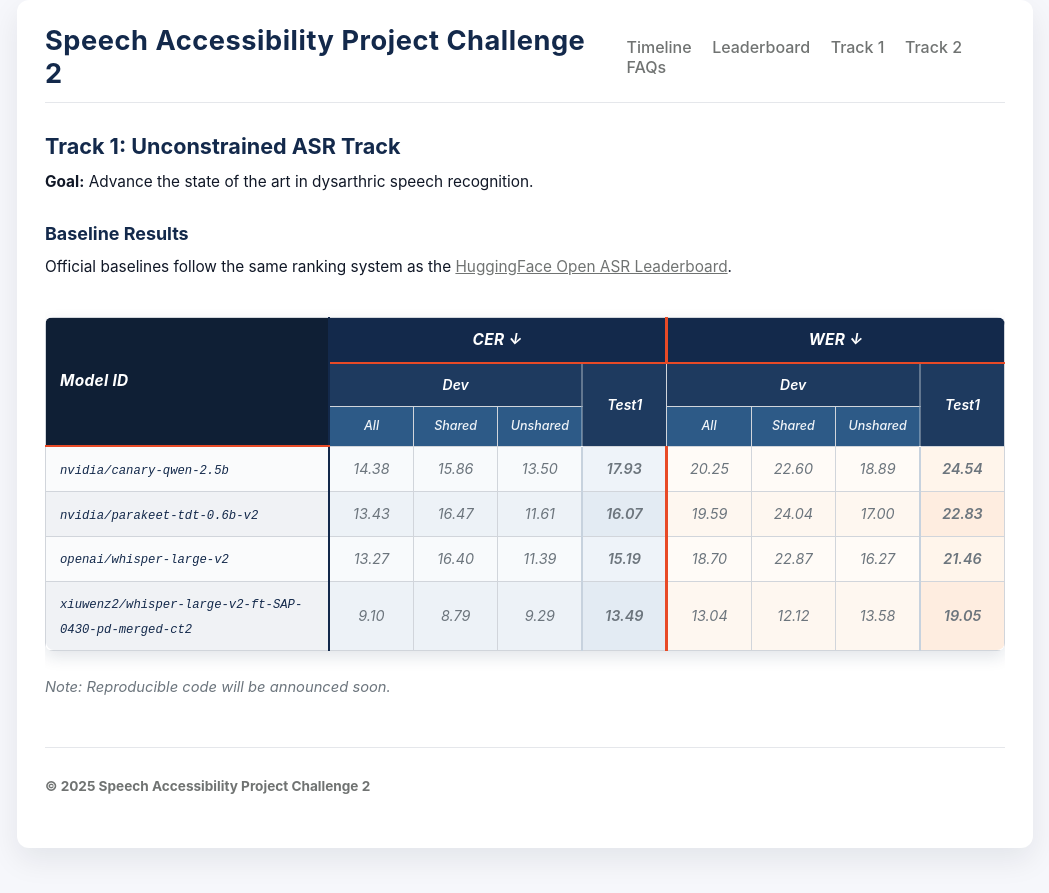
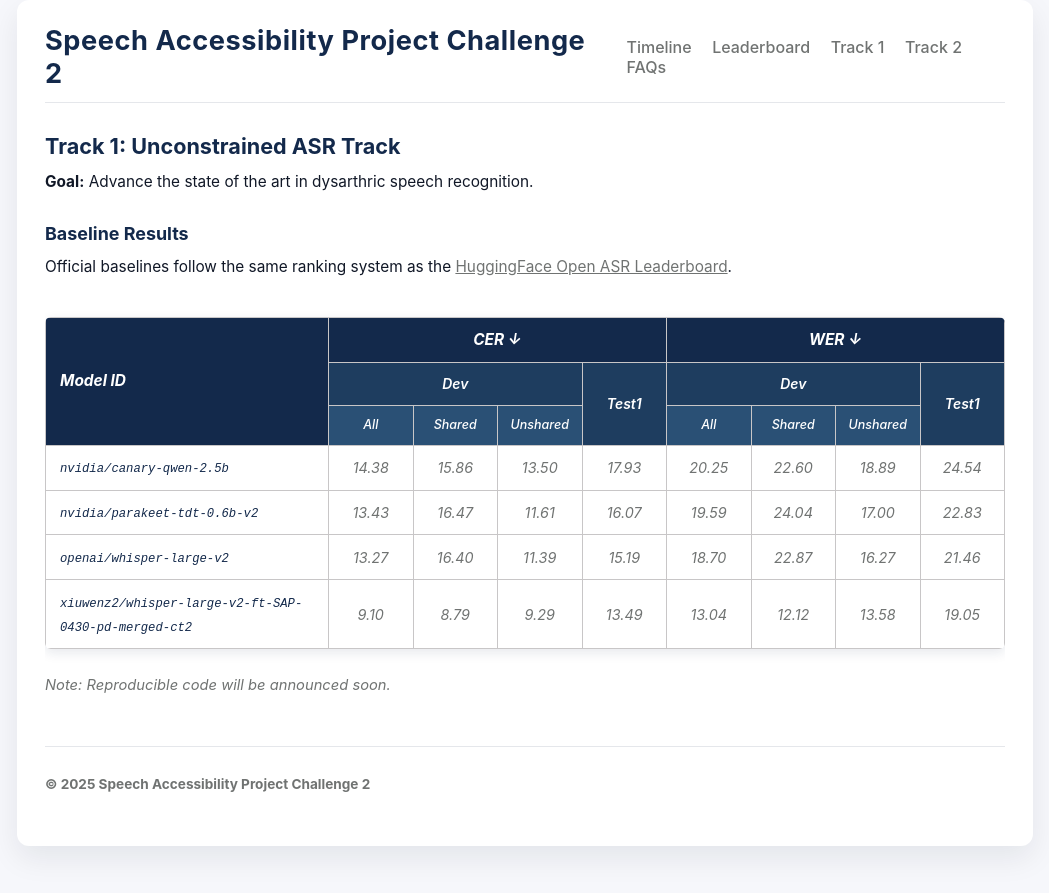
Before and after one commit to xiuwenz2/SAPC2-website, a Jekyll site: the page built from pages/track1.md, in a window 1280 px wide. Shown: the top 893 px of the page, without its empty margins (115-1164 px from the left). Built offline with Jekyll 4.4.1, drawn with Linux system fonts in a browser that asks for light colours.

Commit message:
improve table

```diff
--- a/assets/css/style.css
+++ b/assets/css/style.css
@@ -153,44 +153,43 @@ a {
 
 .table-wrapper {
   width: 100%;
-  overflow-x: auto;   /* allows horizontal scroll on very small screens */
+  overflow-x: auto;
 }
+
+/* UIUC Colors: #FF5F05 (Orange), #13294B (Blue), #707372 (Storm Grey), #9C9A9D (Industrial Silver), #C8C6C7 (Cloudy Day) */
 
 .baseline-table {
     border-collapse: collapse;
     width: 100%;
     margin: 25px 0;
     font-family: -apple-system, BlinkMacSystemFont, "Segoe UI", Arial, sans-serif;
-    box-shadow: 0 6px 16px rgba(19, 41, 75, 0.12);
-    border-radius: 8px;
+    box-shadow: 0 4px 12px rgba(19, 41, 75, 0.1);
+    border-radius: 6px;
     overflow: hidden;
     table-layout: fixed;
 }
 
 .baseline-table th,
 .baseline-table td {
-    border: 1px solid #d1d5db;
+    border: 1px solid #C8C6C7;
     padding: 0.6rem 0.5rem;
     text-align: center;
     font-size: 0.9rem;
 }
 
 /* 1. First Column (Model ID) - Fixed Width */
-/* Only target the actual first column cells, not first-child in merged rows */
 .baseline-table thead tr:first-child th:first-child {
     width: 260px;
     text-align: left;
     padding-left: 14px;
-    font-weight: 600;
-    border-right: 2px solid #13294B;
+    font-weight: 700;
 }
 .baseline-table tbody td:first-child {
     width: 260px;
     text-align: left;
     padding-left: 14px;
     font-weight: 600;
-    background-color: #fafbfc;
-    border-right: 2px solid #13294B;
+    background-color: white;
 }
 
 /* 2. Equal Width for ALL Metric Columns (8 data columns) */
@@ -201,115 +200,57 @@ a {
     white-space: nowrap;
 }
 
-/* 3. Header Styling - Row 1 (CER ↓, WER ↓) */
+/* All header cells - base style */
+.baseline-table thead th {
+    color: white;
+    font-weight: 600;
+    font-size: 0.9em;
+}
+
+/* Row 1 headers (Model ID, CER ↓, WER ↓) - darkest blue */
 .baseline-table thead tr:first-child th {
     background-color: #13294B;
-    color: white;
     font-size: 1.05em;
     font-weight: 700;
-    border-bottom: 2px solid #E84A27;
-    letter-spacing: 0.02em;
 }
 
-/* Vertical separator between CER and WER sections */
-.baseline-table thead tr:first-child th:nth-child(2) {
-    border-left: 2px solid #13294B;
-}
-.baseline-table thead tr:first-child th:nth-child(3) {
-    border-left: 3px solid #E84A27;
-}
-
-/* Header Row 2 (Dev, Test1) */
+/* Row 2 headers (Dev, Test1) - medium blue */
 .baseline-table thead tr:nth-child(2) th {
-    background-color: #1e3a5f;
-    color: white;
-    font-weight: 600;
+    background-color: #1e3d5f;
     font-size: 0.95em;
 }
 
-/* Header Row 3 (All, Shared, Unshared) */
+/* Row 3 headers (All, Shared, Unshared) - lighter blue */
 .baseline-table thead tr:nth-child(3) th {
-    background-color: #2d5a87;
-    color: #f0f4f8;
+    background-color: #2a5075;
+    font-size: 0.85em;
     font-weight: 500;
-    font-size: 0.85em;
 }
 
-/* First column header (Model ID) - distinct styling */
+/* Cells with rowspan need explicit background based on their starting row */
+/* Test1 cells start in row 2, so match row 2 color */
+.baseline-table thead th[rowspan] {
+    background-color: #1e3d5f;
+}
+
+/* Model ID spans all 3 rows, keep darkest */
+.baseline-table thead tr:first-child th[rowspan] {
+    background-color: #13294B;
+}
+
+/* First column header (Model ID) - left aligned */
 .baseline-table thead tr:first-child th:first-child {
-    background-color: #0f1f35 !important;
-    color: white;
-    font-weight: 700;
     text-align: left;
 }
 
-/* CER section columns (columns 2-5) - subtle blue tint */
-.baseline-table tbody td:nth-child(2),
-.baseline-table tbody td:nth-child(3),
-.baseline-table tbody td:nth-child(4),
-.baseline-table tbody td:nth-child(5) {
-    background-color: #f8fafc;
+/* Body cells - clean white background */
+.baseline-table tbody td {
+    background-color: white;
 }
 
-/* WER section columns (columns 6-9) - subtle warm tint */
-.baseline-table tbody td:nth-child(6),
-.baseline-table tbody td:nth-child(7),
-.baseline-table tbody td:nth-child(8),
-.baseline-table tbody td:nth-child(9) {
-    background-color: #fffbf7;
-}
-
-/* Test1 columns - slightly highlighted */
-.baseline-table tbody td:nth-child(5),
-.baseline-table tbody td:nth-child(9) {
-    font-weight: 600;
-    background-color: #eef3f9;
-}
-.baseline-table tbody td:nth-child(9) {
-    background-color: #fff5eb;
-}
-
-/* Vertical separator between CER and WER in body */
-.baseline-table tbody td:nth-child(5) {
-    border-right: 3px solid #E84A27;
-}
-
-/* Vertical separator between Dev and Test1 */
-.baseline-table thead tr:nth-child(2) th:nth-child(2),
-.baseline-table thead tr:nth-child(2) th:nth-child(4) {
-    border-left: 2px solid rgba(255,255,255,0.3);
-}
-.baseline-table tbody td:nth-child(5),
-.baseline-table tbody td:nth-child(9) {
-    border-left: 2px solid #c7d2de;
-}
-
-/* Alternating row colors with section awareness */
-.baseline-table tbody tr:nth-child(even) td:nth-child(2),
-.baseline-table tbody tr:nth-child(even) td:nth-child(3),
-.baseline-table tbody tr:nth-child(even) td:nth-child(4),
-.baseline-table tbody tr:nth-child(even) td:nth-child(5) {
-    background-color: #edf2f7;
-}
-.baseline-table tbody tr:nth-child(even) td:nth-child(6),
-.baseline-table tbody tr:nth-child(even) td:nth-child(7),
-.baseline-table tbody tr:nth-child(even) td:nth-child(8),
-.baseline-table tbody tr:nth-child(even) td:nth-child(9) {
-    background-color: #fef7f0;
-}
-.baseline-table tbody tr:nth-child(even) td:first-child {
-    background-color: #f0f2f5;
-}
-.baseline-table tbody tr:nth-child(even) td:nth-child(5) {
-    background-color: #e3ebf3;
-}
-.baseline-table tbody tr:nth-child(even) td:nth-child(9) {
-    background-color: #feede0;
-}
-
-/* Hover effect */
+/* Hover effect using UIUC orange tint */
 .baseline-table tbody tr:hover td {
-    background-color: #fef3e2 !important;
+    background-color: rgba(255, 95, 5, 0.08) !important;
     transition: background-color 0.15s ease;
 }
 
@@ -325,16 +266,16 @@ a {
     font-weight: 500;
 }
 .baseline-table td code a:hover {
-    color: #E84A27;
+    color: #FF5F05;
     text-decoration: underline;
 }
 
 /* Bottom row rounded corners */
 .baseline-table tbody tr:last-child td:first-child {
-    border-bottom-left-radius: 8px;
+    border-bottom-left-radius: 6px;
 }
 .baseline-table tbody tr:last-child td:last-child {
-    border-bottom-right-radius: 8px;
+    border-bottom-right-radius: 6px;
 }
 
 /* Note style */
@@ -343,5 +284,5 @@ a {
     font-size: 0.92rem;
     font-style: italic;
     margin-top: 12px;
-    color: #6c757d;
+    color: #707372;
 }
```
